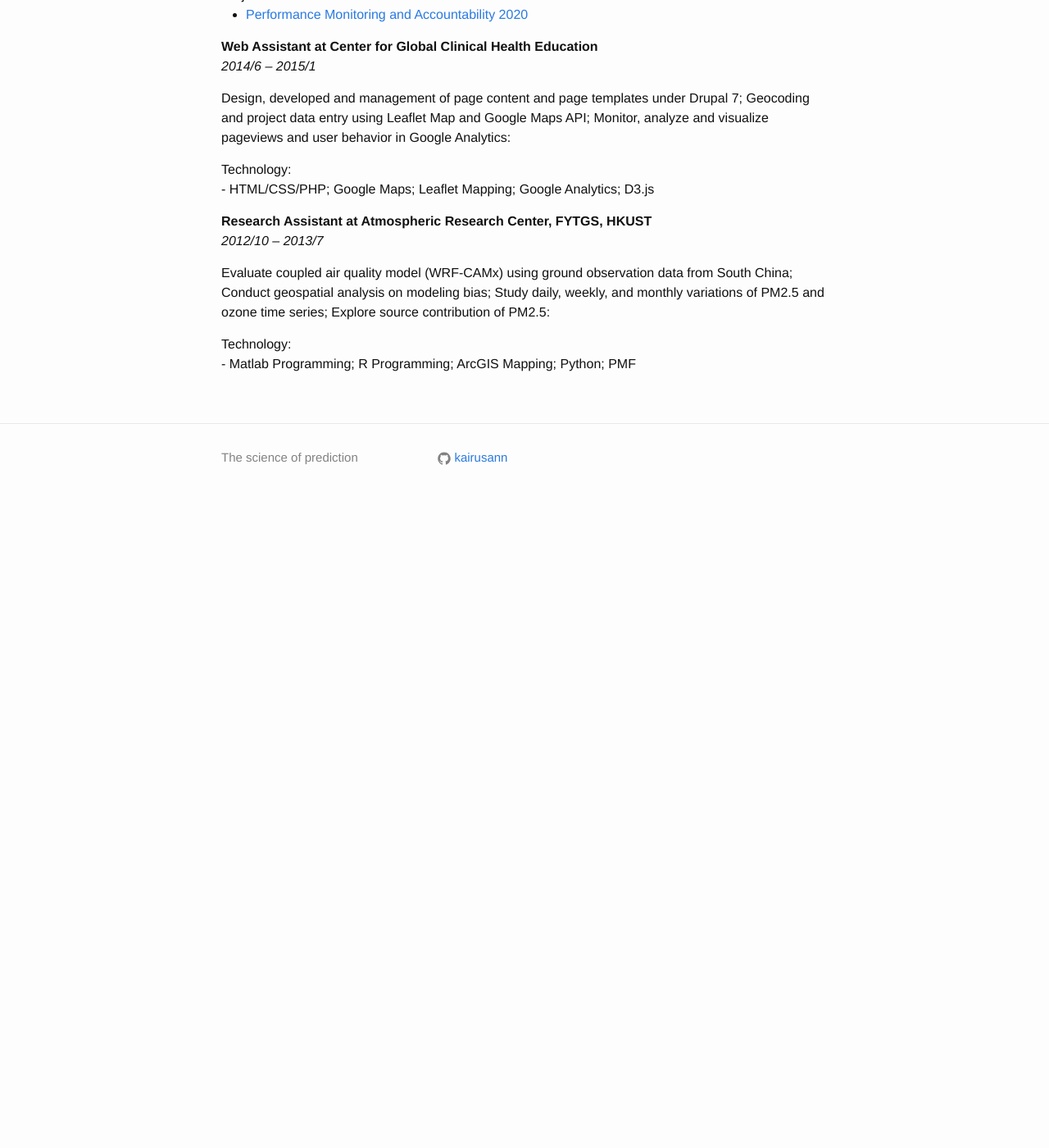
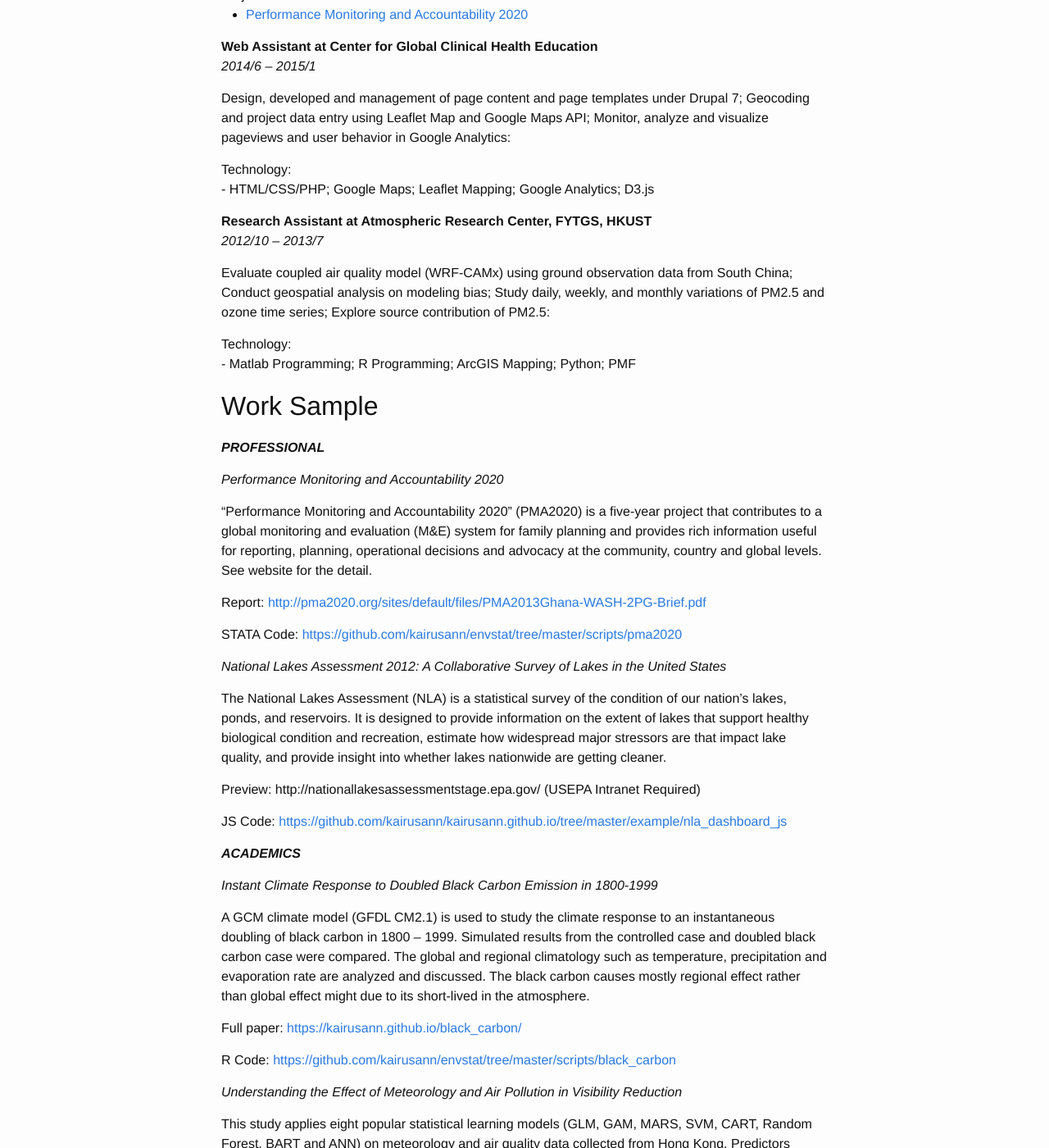
Before and after one commit to kairusann/kairusann.github.io, a Jekyll site: the page built from pages/about.md, in a window 1280 px wide and 1400 px high, scrolled down 1145 px. Shown: the whole window at 82% size. Built offline with Jekyll 4.4.1, drawn with Linux system fonts in a browser that asks for light colours; before the commit the page ends 1775 px from its top, so only the background shows below that; some of the changed text lies outside the part shown.

Commit message:
added work samples to About Me page

```diff
--- a/pages/about.md
+++ b/pages/about.md
@@ -59,3 +59,50 @@ Evaluate coupled air quality model (WRF-CAMx) using ground observation data from
 
 Technology:
     - Matlab Programming; R Programming; ArcGIS Mapping; Python; PMF
+
+Work Sample
+-----------
+
+***PROFESSIONAL***
+
+*Performance Monitoring and Accountability 2020*
+
+“Performance Monitoring and Accountability 2020” (PMA2020) is a five-year project that contributes to a global monitoring and evaluation (M&E) system for family planning and provides rich information useful for reporting, planning, operational decisions and advocacy at the community, country and global levels. See website for the detail.
+
+Report: <http://pma2020.org/sites/default/files/PMA2013Ghana-WASH-2PG-Brief.pdf>
+
+STATA Code: <https://github.com/kairusann/envstat/tree/master/scripts/pma2020>
+
+*National Lakes Assessment 2012: A Collaborative Survey of Lakes in the United States*
+
+The National Lakes Assessment (NLA) is a statistical survey of the condition of our nation's lakes, ponds, and reservoirs. It is designed to provide information on the extent of lakes that support healthy biological condition and recreation, estimate how widespread major stressors are that impact lake quality, and provide insight into whether lakes nationwide are getting cleaner.
+
+Preview: http://nationallakesassessmentstage.epa.gov/ (USEPA Intranet Required)
+
+JS Code: <https://github.com/kairusann/kairusann.github.io/tree/master/example/nla_dashboard_js>
+
+***ACADEMICS***
+
+*Instant Climate Response to Doubled Black Carbon Emission in 1800-1999*
+
+A GCM climate model (GFDL CM2.1) is used to study the climate response to an instantaneous doubling of black carbon in 1800 – 1999. Simulated results from the controlled case and doubled black carbon case were compared. The global and regional climatology such as temperature, precipitation and evaporation rate are analyzed and discussed. The black carbon causes mostly regional effect rather than global effect might due to its short-lived in the atmosphere.
+
+Full paper: <https://kairusann.github.io/black_carbon/>
+
+R Code: <https://github.com/kairusann/envstat/tree/master/scripts/black_carbon>
+
+*Understanding the Effect of Meteorology and Air Pollution in Visibility Reduction*
+
+This study applies eight popular statistical learning models (GLM, GAM, MARS, SVM, CART, Random Forest, BART and ANN) on meteorology and air quality data collected from Hong Kong. Predictors include local meteorology and key air pollutant concentrations. Variable importance from different model on visibility reduction was compared and discussed.
+
+Full paper: <https://kairusann.github.io/visibility_study/>
+
+R Code: <https://github.com/kairusann/envstat/tree/master/scripts/visibility_study>
+
+*Overview of AOD-PM2.5 Spatial Pattern in United State*
+
+A GCM climate model (GFDL CM2.1) is used to study the climate response to an instantaneous doubling of black carbon in 1800 – 1999. Simulated results from the controlled case and doubled black carbon case were compared. The global and regional climatology such as temperature, precipitation and evaporation rate are analyzed and discussed. The black carbon causes mostly regional effect rather than global effect might due to its short-lived in the atmosphere.
+
+Full paper: <https://kairusann.github.io/spatial_analysis/>
+
+R Code: <https://github.com/kairusann/envstat/tree/master/scripts/pm25_aod>
```
Also changed, not shown: 1 other file.
